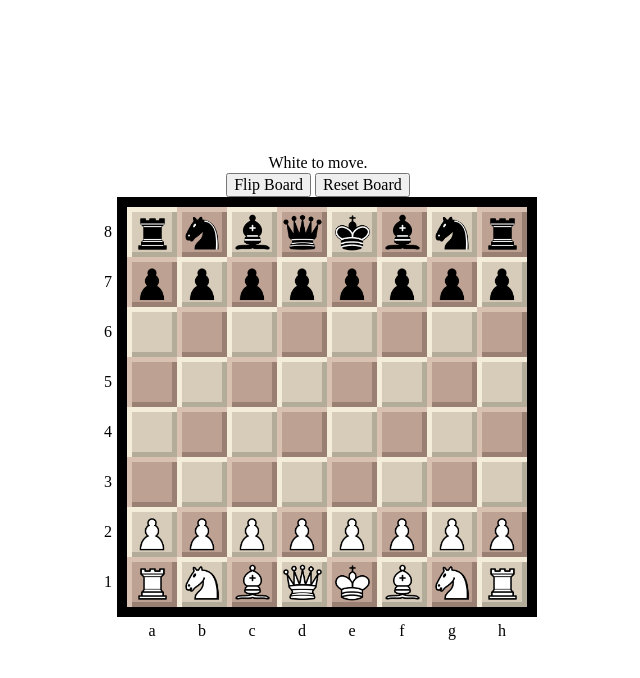
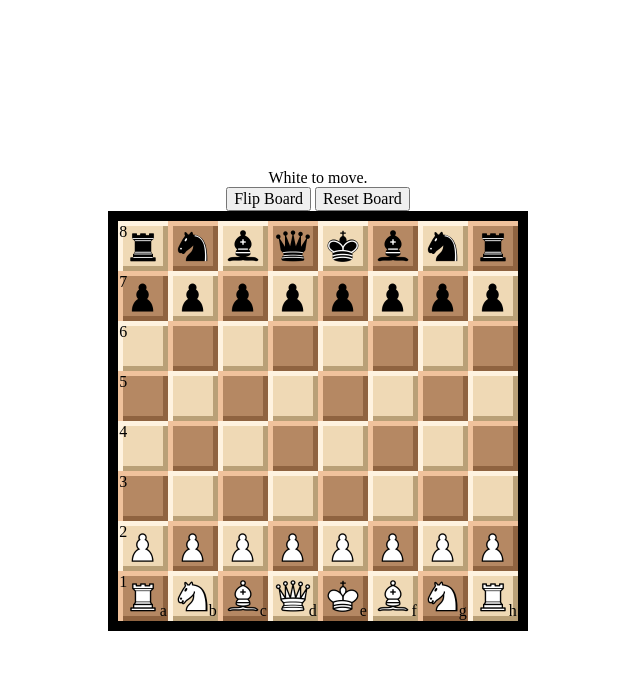
Before and after one commit to reecer62/ChessSweeper, a plain HTML site: page index.html in a window 1280 px wide. Shown: the whole page, without its empty margins (322-962 px from the left). Drawn offline with Linux system fonts and the light colour scheme.

```diff
--- a/components/Board.js
+++ b/components/Board.js
@@ -32,12 +32,13 @@ export default class Board {
 			console.log("GAME OVER")
 			return;
 		}
-		if (event.target.classList.contains("Piece") && this.game.turn() === this.pieceElements.get(event.target).color) {
+		let piece = document.elementsFromPoint(event.clientX, event.clientY).find(e => e.classList.contains("Piece"))
+		if (piece && this.game.turn() === this.pieceElements.get(piece).color) {
 			event.preventDefault();
 			this.dragging = true;
 			this.prevSquare = this.squareElements.get(document.elementsFromPoint(event.clientX, event.clientY).find(e => e.classList.contains("Square")));
 			this.lastMousePos = [event.clientX, event.clientY];
-			this.draggedPiece = event.target;
+			this.draggedPiece = piece;
 			this.draggedPiece.style.position = "absolute";
 			this.draggedPiece.style.zIndex = 1;
 		}
@@ -57,6 +58,8 @@ export default class Board {
 					promotion: "q"
 				});
 				if (move !== null) {
+					this.prevSquare.element.classList.add("highlighted");
+					newSquare.element.classList.add("highlighted");
 					if (move.promotion === "q") {
 						const piece = this.pieceElements.get(this.draggedPiece);
 						piece.element.setAttribute("src", `assets/chess/${piece.color}q.png`);
@@ -119,6 +122,17 @@ export default class Board {
 		}
 	}
 
+	mouseMove(event) {
+		if (this.dragging) {
+			event.preventDefault();
+			const prevMousePos = [this.lastMousePos[0] - event.clientX, this.lastMousePos[1] - event.clientY];
+			this.lastMousePos = [event.clientX, event.clientY];
+
+			this.draggedPiece.style.top = `${this.draggedPiece.offsetTop - prevMousePos[1]}px`;
+			this.draggedPiece.style.left = `${this.draggedPiece.offsetLeft - prevMousePos[0]}px`;
+		}
+	}
+
 	init() {
 		for (let i = 0; i < 64; i++) {
 			const rank = 8 - Math.floor(i / 8);
@@ -164,17 +178,6 @@ export default class Board {
 		this.squareSize = Object.values(this.squares)[0].size;
 
 		this.setBoard();
-	}
-
-	mouseMove(event) {
-		if (this.dragging) {
-			event.preventDefault();
-			const prevMousePos = [this.lastMousePos[0] - event.clientX, this.lastMousePos[1] - event.clientY];
-			this.lastMousePos = [event.clientX, event.clientY];
-
-			this.draggedPiece.style.top = `${this.draggedPiece.offsetTop - prevMousePos[1]}px`;
-			this.draggedPiece.style.left = `${this.draggedPiece.offsetLeft - prevMousePos[0]}px`;
-		}
 	}
 
 	swapTurn() {
--- a/components/Piece.js
+++ b/components/Piece.js
@@ -7,17 +7,22 @@ export default class Piece {
 		this.type = type;
 		this.color = color;
 
-		this.element = document.createElement("img");
-		this.element.setAttribute("src", `assets/chess/${color}${type}.png`);
+		this.element = document.createElement("div");
 		this.element.classList.add("Piece");
 		if (color == "b") {
 			this.element.classList.add("black");
 		} else {
 			this.element.classList.add("white");
 		}
-		this.element.style.width = `${size * .9}px`;
-		this.element.style.height = `${size * .9}px`;
-		this.element.style.zIndex = 0;
+		this.element.style.width = `${size}px`;
+		this.element.style.height = `${size}px`;
+
+		this.piece = document.createElement("img");
+		this.piece.setAttribute("src", `assets/chess/${color}${type}.png`);
+		this.piece.style.width = `${size * .8}px`;
+		this.piece.style.height = `${size * .8}px`;
+		this.piece.style.zIndex = 0;
+		this.element.appendChild(this.piece);
 	}
 
 	get element() {
--- a/components/Square.js
+++ b/components/Square.js
@@ -4,6 +4,7 @@ export default class Square {
 	constructor({ rank, file, bg, mineCB, noAdjacentMinesCB }) {
 		this.rank = rank;
 		this.file = file;
+		this.bg = bg;
 		this.mineCB = mineCB;
 		this.noAdjacentMinesCB = noAdjacentMinesCB;
 
@@ -19,8 +20,7 @@ export default class Square {
 		this.element = document.createElement("div");
 		this.element.style.position = "relative";
 		this.element.classList.add("Square");
-		this.element.classList.add(bg);
-		this.element.style.background = bg == "light" ? "#d7ccba" : "#bda193";
+		this.element.classList.add(this.bg);
 
 		this.element.onmouseup = (event) => {
 			if (this.canClick && this.clickedOn && this.msStatus == "raised" && this.element === document.elementsFromPoint(event.clientX, event.clientY).find(e => e.classList.contains("Square"))) {
@@ -120,16 +120,16 @@ export default class Square {
 		if (this.piece !== null) {
 			child.style.position = "absolute";
 			child.style.top = `${this.element.clientWidth * .05}px`;
-			child.style.left = `${this.element.clientWidth * .05}px`;
-			child.style.width = `${this.element.clientWidth * .4}px`;
-			child.style.height = `${this.element.clientHeight * .4}px`;
+			child.style.right = `${this.element.clientWidth * .05}px`;
+			child.style.width = `${this.element.clientWidth * .3}px`;
+			child.style.height = `${this.element.clientHeight * .3}px`;
 			child.style.zIndex = 1;
 		} else {
 			child.style.position = null;
 			child.style.top = null;
-			child.style.left = null;
-			child.style.width = `${this.element.clientWidth * .8}px`;
-			child.style.height = `${this.element.clientHeight * .8}px`;
+			child.style.right = null;
+			child.style.width = `${this.element.clientWidth * .5}px`;
+			child.style.height = `${this.element.clientHeight * .5}px`;
 			child.style.zIndex = null;
 		}
 	}
@@ -151,6 +151,25 @@ export default class Square {
 		this.element.style.maxWidth = `${this.element.clientWidth}px`;
 		this.element.style.setProperty("--raisedSize", `${this.element.clientHeight / 10}px`);
 		this.element.style.setProperty("--sunkenSize", `${this.element.clientHeight / 20}px`);
+
+		if (this.rank === 1) {
+			let fileLabel = document.createElement("div");
+			fileLabel.innerHTML = this.file;
+			fileLabel.style.position = "absolute";
+			fileLabel.style.bottom = `${this.element.clientWidth * .025}px`;
+			fileLabel.style.right = `${this.element.clientWidth * .025}px`;
+			fileLabel.style.cursor = "default";
+			this.element.appendChild(fileLabel);
+		}
+		if (this.file === "a") {
+			let rankLabel = document.createElement("div");
+			rankLabel.innerHTML = this.rank;
+			rankLabel.style.position = "absolute";
+			rankLabel.style.top = `${this.element.clientWidth * .025}px`;
+			rankLabel.style.left = `${this.element.clientWidth * .025}px`;
+			rankLabel.style.cursor = "default";
+			this.element.appendChild(rankLabel);
+		}
 	}
 
 	raise() {
--- a/index.html
+++ b/index.html
@@ -19,25 +19,7 @@
 		<button id="flipBoard">Flip Board</button>
 		<button id="resetBoard">Reset Board</button>
 	</div>
-	<div id="boardContainer">
-		<div id="board"></div>
-		<div class="b8">8</div>
-		<div class="b7">7</div>
-		<div class="b6">6</div>
-		<div class="b5">5</div>
-		<div class="b4">4</div>
-		<div class="b3">3</div>
-		<div class="b2">2</div>
-		<div class="b1">1</div>
-		<div class="ba">a</div>
-		<div class="bb">b</div>
-		<div class="bc">c</div>
-		<div class="bd">d</div>
-		<div class="be">e</div>
-		<div class="bf">f</div>
-		<div class="bg">g</div>
-		<div class="bh">h</div>
-	</div>
+	<div id="board"></div>
 	<script type="module" src="main.js"></script>
 </body>
 
--- a/main.css
+++ b/main.css
@@ -15,136 +15,6 @@ body {
 	display: grid;
 	grid-template-columns: repeat(8, 1fr);
 	grid-template-rows: repeat(8, 1fr);
-	grid-area: board;
-}
-
-#boardContainer .b1 {
-	grid-area: b1;
-}
-
-#boardContainer .b2 {
-	grid-area: b2;
-}
-
-#boardContainer .b3 {
-	grid-area: b3;
-}
-
-#boardContainer .b4 {
-	grid-area: b4;
-}
-
-#boardContainer .b5 {
-	grid-area: b5;
-}
-
-#boardContainer .b6 {
-	grid-area: b6;
-}
-
-#boardContainer .b7 {
-	grid-area: b7;
-}
-
-#boardContainer .b8 {
-	grid-area: b8;
-}
-
-#boardContainer .ba {
-	grid-area: ba;
-}
-
-#boardContainer .bb {
-	grid-area: bb;
-}
-
-#boardContainer .bc {
-	grid-area: bc;
-}
-
-#boardContainer .bd {
-	grid-area: bd;
-}
-
-#boardContainer .be {
-	grid-area: be;
-}
-
-#boardContainer .bf {
-	grid-area: bf;
-}
-
-#boardContainer .bg {
-	grid-area: bg;
-}
-
-#boardContainer .bh {
-	grid-area: bh;
-}
-
-#boardContainer [class^="b"] {
-	display: flex;
-	justify-content: center;
-	align-items: center;
-	padding: 5px;
-	-webkit-user-select: none;
-	-moz-user-select: none;
-	-ms-user-select: none;
-	user-select: none;
-
-}
-
-#boardContainer {
-	display: grid;
-	grid-template-rows: 10px repeat(8, 1fr) 10px auto;
-	grid-template-columns: auto 10px repeat(8, 1fr) 10px;
-	grid-template-areas:
-	". board board board board board board board board board board"
-	"b8 board board board board board board board board board board"
-	"b7 board board board board board board board board board board"
-	"b6 board board board board board board board board board board"
-	"b5 board board board board board board board board board board"
-	"b4 board board board board board board board board board board"
-	"b3 board board board board board board board board board board"
-	"b2 board board board board board board board board board board"
-	"b1 board board board board board board board board board board"
-	". board board board board board board board board board board"
-	". . ba bb bc bd be bf bg bh .";
-}
-
-#boardContainer.flipped {
-	grid-template-areas:
-	". board board board board board board board board board board"
-	"b1 board board board board board board board board board board"
-	"b2 board board board board board board board board board board"
-	"b3 board board board board board board board board board board"
-	"b4 board board board board board board board board board board"
-	"b5 board board board board board board board board board board"
-	"b6 board board board board board board board board board board"
-	"b7 board board board board board board board board board board"
-	"b8 board board board board board board board board board board"
-	". board board board board board board board board board board"
-	". . bh bg bf be bd bc bb ba .";
-}
-
-.light.raised {
-    box-shadow: var(--raisedSize) var(--raisedSize) 0.5px #f4edda inset,
-				calc(var(--raisedSize) * -1) calc(var(--raisedSize) * -1) 0.5px #b3ac99 inset;
-}
-
-.dark.raised {
-	box-shadow: var(--raisedSize) var(--raisedSize) 0.5px #d8c1b1 inset,
-				calc(var(--raisedSize) * -1) calc(var(--raisedSize) * -1) 0.5px #9a8073 inset;
-}
-
-.light.sunken {
-	box-shadow: var(--sunkenSize) var(--sunkenSize) 0.5px #b3ac99 inset,
-				calc(var(--sunkenSize) * -1) calc(var(--sunkenSize) * -1) 0.5px #f4edda inset;
-}
-
-.dark.sunken {
-	box-shadow: var(--sunkenSize) var(--sunkenSize) 0.5px #9a8073 inset,
-				calc(var(--sunkenSize) * -1) calc(var(--sunkenSize) * -1) 0.5px #d8c1b1 inset;
 }
 
 .Square {
@@ -152,3 +22,45 @@ body {
 	justify-content: center;
 	align-items: center;
 }
+
+.Piece {
+	display: flex;
+	justify-content: center;
+	align-items: center;
+}
+
+.light {
+	background: rgb(239, 217, 181);
+}
+
+.dark {
+	background: rgb(181, 136, 99);
+}
+
+.light.raised {
+    box-shadow: var(--raisedSize) var(--raisedSize) rgb(255, 243, 224) inset,
+				calc(var(--raisedSize) * -1) calc(var(--raisedSize) * -1) rgb(185, 160, 119) inset;
+}
+
+.dark.raised {
+	box-shadow: var(--raisedSize) var(--raisedSize) rgb(240, 194, 156) inset,
+				calc(var(--raisedSize) * -1) calc(var(--raisedSize) * -1) rgb(143, 99, 64) inset;
+}
+
+.light.sunken {
+	box-shadow: var(--sunkenSize) var(--sunkenSize) rgb(185, 160, 119) inset,
+				calc(var(--sunkenSize) * -1) calc(var(--sunkenSize) * -1) rgb(255, 243, 224) inset;
+}
+
+.dark.sunken {
+	box-shadow: var(--sunkenSize) var(--sunkenSize) rgb(143, 99, 64) inset,
+				calc(var(--sunkenSize) * -1) calc(var(--sunkenSize) * -1) rgb(240, 194, 156) inset;
+}
+
+.light.highlighted {
+	background: rgb(247, 236, 115);
+}
+
+.dark.highlighted {
+	background: rgb(217, 196, 76);
+}
```
Also changed, not shown: todo.txt.
